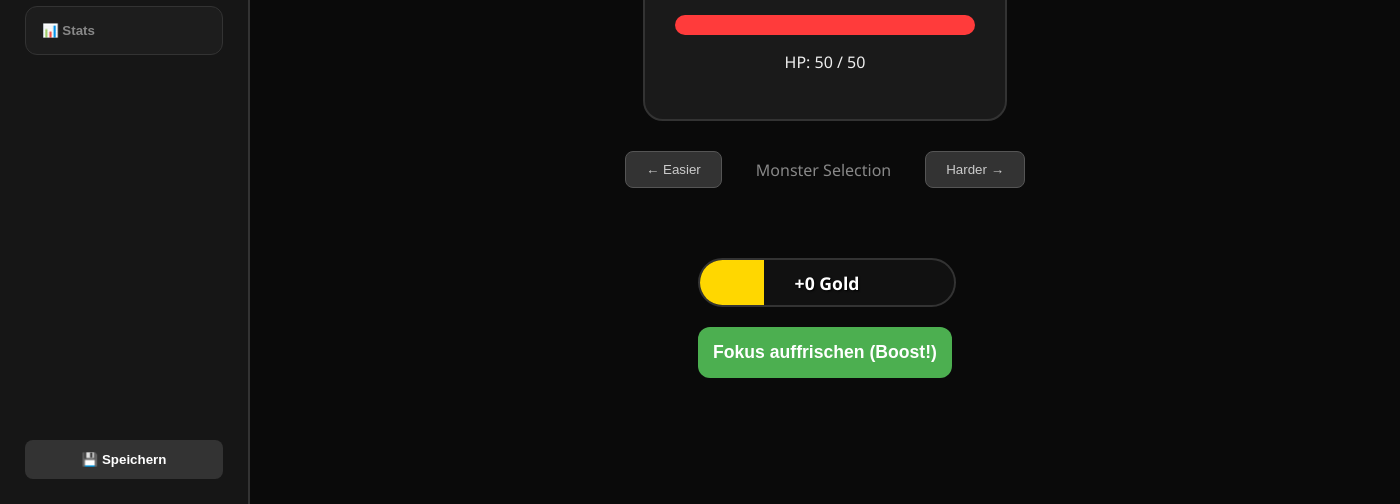
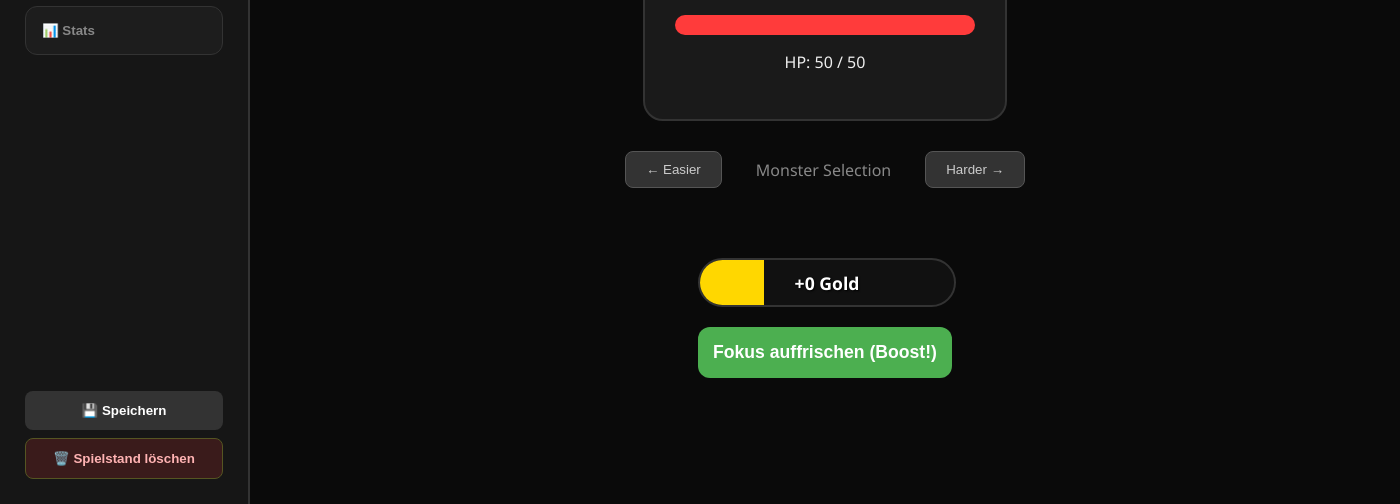
Before and after one commit to Bambo90/Loadout-Legends, an Electron app: page index.html in a window 1400 px wide. Shown: the part 296-800 px from the top of the page. Drawn offline with Linux system fonts and the light colour scheme.

Commit message:
Add reset save button in sidebar

```diff
--- a/index.html
+++ b/index.html
@@ -21,6 +21,7 @@
             </nav>
             <div class="sidebar-footer">
                 <button id="save-btn" onclick="saveGame()">💾 Speichern</button>
+                <button id="reset-btn" onclick="resetGame()">🗑️ Spielstand löschen</button>
             </div>
         </aside>
 
--- a/style.css
+++ b/style.css
@@ -48,6 +48,8 @@ body {
 .sidebar-footer { margin-top: auto; }
 #save-btn { width: 100%; padding: 12px; background: #333; color: white; border: none; border-radius: 8px; cursor: pointer; font-weight: bold; }
 #save-btn:hover { background: #444; }
+#reset-btn { width: 100%; padding: 12px; margin-top: 8px; background: #3a1b1b; color: #ffb3b3; border: 1px solid #552; border-radius: 8px; cursor: pointer; font-weight: bold; }
+#reset-btn:hover { background: #4a1f1f; }
 
 /* =========================================
    3. HEADER & STATS
```
